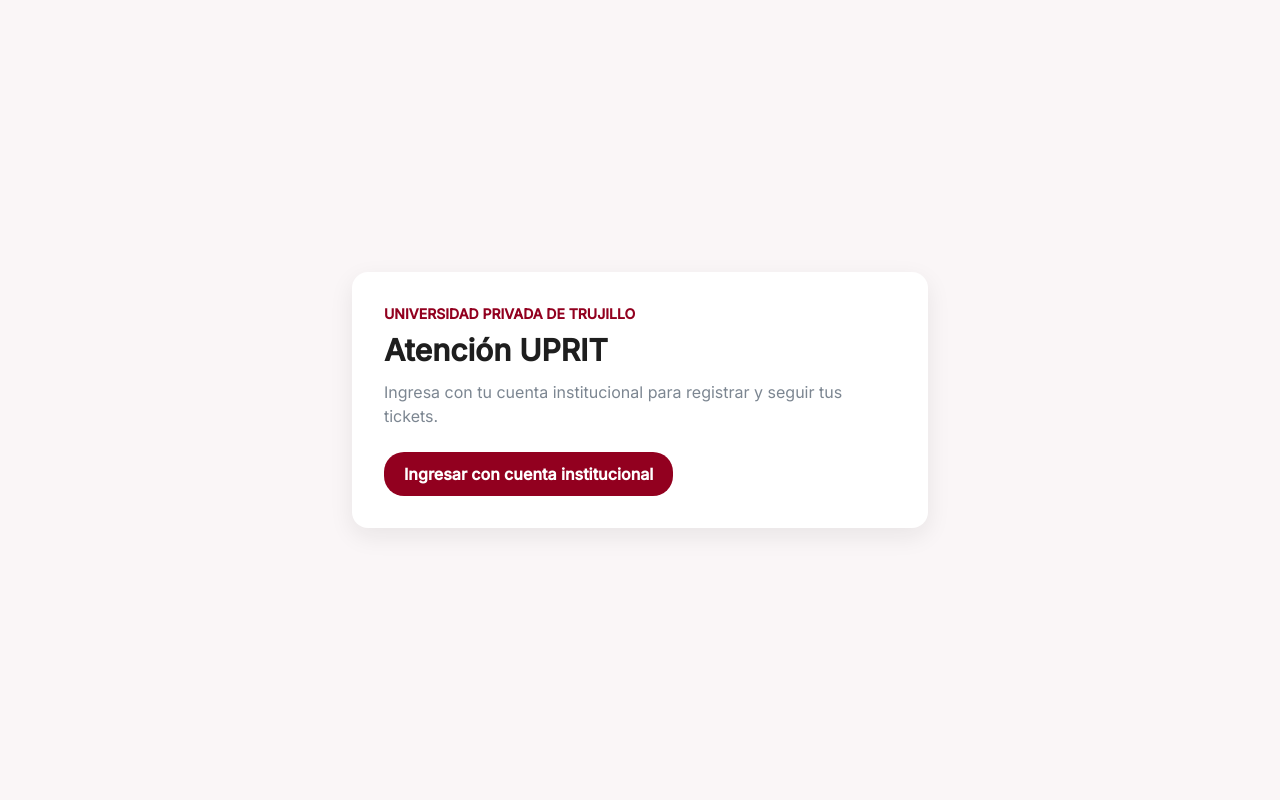
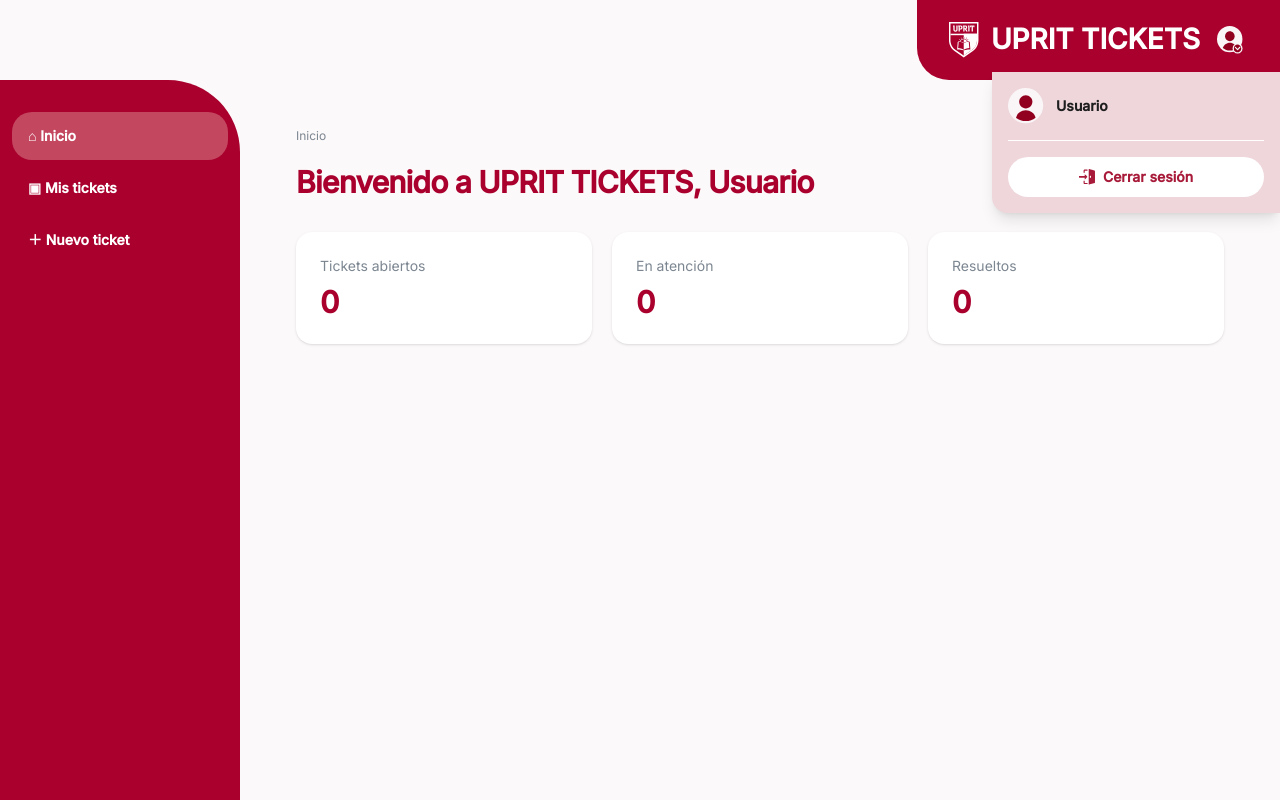
Before and after one commit to jhon-livias/ci-tickets, an Angular app: page / in a window 1280 px wide. Built offline with nearby package versions, Linux system fonts and the light colour scheme.

Commit message:
feat(ui): reutilizar layouts de idiomas en tickets

```diff
--- a/src/app/core/auth/tickets-auth.service.ts
+++ b/src/app/core/auth/tickets-auth.service.ts
@@ -7,6 +7,7 @@
 }
 
 interface LoginResponse {
+  readonly csrfToken: string;
   readonly user: { readonly id: string; readonly username: string; readonly profile: { readonly firstName: string; readonly paternalLastName: string } | null };
 }
 
@@ -15,6 +16,7 @@
 @Injectable({ providedIn: 'root' })
 export class TicketsAuthService {
   readonly user = signal<TicketsUser | null>(null);
+  private csrfToken: string | null = null;
 
   async login(username: string, password: string, recaptchaToken: string): Promise<void> {
     const response = await fetch(`${authBaseUrl}/login`, {
@@ -24,11 +26,19 @@
       body: JSON.stringify({ username, password, recaptchaToken }),
     });
     if (!response.ok) throw new Error('No pudimos iniciar sesión. Verifica tus credenciales e inténtalo nuevamente.');
-    this.user.set(toUser(await response.json() as unknown));
+    const session = toSession(await response.json() as unknown);
+    this.csrfToken = session.csrfToken;
+    this.user.set(session.user);
+  }
+
+  async logout(): Promise<void> {
+    try {
+      await fetch(`${authBaseUrl}/logout`, { method: 'POST', credentials: 'include', headers: this.csrfToken ? { 'X-CSRF-Token': this.csrfToken } : {} });
+    } finally { this.csrfToken = null; this.user.set(null); }
   }
 }
 
-const toUser = (value: unknown): TicketsUser => {
+const toSession = (value: unknown): { readonly csrfToken: string; readonly user: TicketsUser } => {
   if (!value || typeof value !== 'object') throw new Error('Respuesta de autenticación inválida.');
   const user = (value as Record<string, unknown>)['user'];
   if (!user || typeof user !== 'object') throw new Error('Respuesta de autenticación inválida.');
@@ -41,5 +51,7 @@
     typeof (profile as Record<string, unknown>)['firstName'] === 'string' &&
     typeof (profile as Record<string, unknown>)['paternalLastName'] === 'string'
     ? `${(profile as Record<string, string>)['firstName']} ${(profile as Record<string, string>)['paternalLastName']}` : null;
-  return { id: candidate['id'], username: candidate['username'], displayName };
+  const csrfToken = (value as Record<string, unknown>)['csrfToken'];
+  if (typeof csrfToken !== 'string') throw new Error('Respuesta de autenticación inválida.');
+  return { csrfToken, user: { id: candidate['id'], username: candidate['username'], displayName } };
 };
--- a/src/app/features/auth/pages/login/tickets-login.component.html
+++ b/src/app/features/auth/pages/login/tickets-login.component.html
@@ -1,7 +1,6 @@
-<main class="grid min-h-dvh place-items-center bg-[#faf6f7] p-6">
-  <section class="w-full max-w-md rounded-2xl bg-white p-8 shadow-[0_8px_24px_rgb(30_30_30_/_8%)]">
-    <p class="text-sm font-semibold text-[#92001f]">ATENCIÓN UPRIT</p>
-    <h1 class="mt-2 text-3xl font-semibold text-[#1e1e1e]">Iniciar sesión</h1>
+<app-auth-layout>
+  <section aria-labelledby="login-title">
+    <h1 id="login-title" class="text-center text-2xl font-semibold text-[#1e1e1e]">Iniciar sesión</h1>
     <form class="mt-6 space-y-4" (submit)="submit($event)">
       <label class="block text-sm font-medium">Usuario o correo<input class="mt-1 w-full rounded-lg border p-3" autocomplete="username" [value]="username()" (input)="username.set(value($event))" /></label>
       <label class="block text-sm font-medium">Contraseña<input class="mt-1 w-full rounded-lg border p-3" type="password" autocomplete="current-password" [value]="password()" (input)="password.set(value($event))" /></label>
@@ -10,4 +9,4 @@
     </form>
     <p class="mt-5 text-center text-xs text-[#7c8691]">Este sitio está protegido por reCAPTCHA de Google.</p>
   </section>
-</main>
+</app-auth-layout>
--- a/src/app/features/auth/pages/login/tickets-login.component.ts
+++ b/src/app/features/auth/pages/login/tickets-login.component.ts
@@ -3,9 +3,11 @@
 
 import { TicketsAuthService } from '../../../../core/auth/tickets-auth.service';
 import { RecaptchaService } from '../../../../core/security/recaptcha.service';
+import { AuthLayoutComponent } from '../../../../layouts/auth-layout/auth-layout.component';
 
 @Component({
   selector: 'app-tickets-login',
+  imports: [AuthLayoutComponent],
   templateUrl: './tickets-login.component.html',
 })
 export class TicketsLoginComponent {
--- a/src/app/features/tickets/pages/home/tickets-home.component.html
+++ b/src/app/features/tickets/pages/home/tickets-home.component.html
@@ -1,8 +1,6 @@
-<main class="grid min-h-dvh place-items-center bg-[#faf6f7] p-6">
-  <section class="w-full max-w-xl rounded-2xl bg-white p-8 shadow-[0_8px_24px_rgb(30_30_30_/_8%)]">
-    <p class="text-sm font-semibold text-[#92001f]">UNIVERSIDAD PRIVADA DE TRUJILLO</p>
-    <h1 class="mt-2 font-[var(--font-heading)] text-3xl font-semibold text-[#1e1e1e]">Atención UPRIT</h1>
-    <p class="mt-3 text-[#7c8691]">Ingresa con tu cuenta institucional para registrar y seguir tus tickets.</p>
-    <button type="button" class="mt-6 rounded-lg bg-[#92001f] px-5 py-2.5 font-semibold text-white" (click)="login()">Ingresar con cuenta institucional</button>
-  </section>
+<main class="min-h-dvh bg-[#fcf9fa]">
+  <header class="relative z-20 flex h-18 items-center justify-between px-5 sm:h-20 sm:px-8"><button class="grid size-10 place-items-center rounded-lg text-[#5e5254] hover:bg-[#faf6f7] lg:hidden" type="button" (click)="toggleMenu()" aria-label="Abrir menú">☰</button><span></span><div class="-mr-5 flex h-full items-center gap-3 rounded-bl-[2rem] bg-[#a9002d] px-5 text-white sm:-mr-8 sm:px-8"><img class="h-7 w-auto sm:h-9" src="/assets/layout/logo-profile.svg" alt="" /><span class="font-[var(--font-geist)] text-lg font-black sm:text-[28px]">UPRIT TICKETS</span><button class="grid size-9 place-items-center rounded-full hover:bg-white/15" type="button" (click)="toggleProfile()" aria-label="Ver perfil"><img class="h-7 w-auto" src="/assets/layout/profile.svg" alt="" /></button></div></header>
+  <aside class="fixed inset-y-0 left-0 z-30 flex w-72 flex-col bg-[#a9002d] pt-24 text-white shadow-2xl transition-transform lg:absolute lg:top-20 lg:w-60 lg:translate-x-0 lg:rounded-tr-[4.5rem] lg:pt-8 lg:shadow-none" [class.-translate-x-full]="!menuOpen()" aria-label="Navegación de Tickets"><nav class="space-y-1 px-3"><a class="flex min-h-12 items-center gap-3 rounded-lg bg-[#c44760] px-4 text-sm font-semibold" routerLink="/">⌂ Inicio</a><a class="flex min-h-12 items-center gap-3 rounded-lg px-4 text-sm font-semibold hover:bg-white/15" href="#">▣ Mis tickets</a><a class="flex min-h-12 items-center gap-3 rounded-lg px-4 text-sm font-semibold hover:bg-white/15" href="#">＋ Nuevo ticket</a></nav></aside>
+  <section class="px-6 py-8 sm:px-10 sm:py-10 lg:ml-60 lg:px-14 lg:py-12"><p class="text-xs text-[#7c8691]">Inicio</p><h1 class="mt-5 font-[var(--font-heading)] text-2xl font-semibold tracking-tight text-[#a9002d] sm:text-3xl">Bienvenido a UPRIT TICKETS, {{ displayName() }}</h1><div class="mt-8 grid gap-5 sm:grid-cols-3"><article class="rounded-2xl bg-white p-6 shadow-sm"><p class="text-sm text-[#7c8691]">Tickets abiertos</p><p class="mt-2 text-3xl font-semibold text-[#a9002d]">0</p></article><article class="rounded-2xl bg-white p-6 shadow-sm"><p class="text-sm text-[#7c8691]">En atención</p><p class="mt-2 text-3xl font-semibold text-[#a9002d]">0</p></article><article class="rounded-2xl bg-white p-6 shadow-sm"><p class="text-sm text-[#7c8691]">Resueltos</p><p class="mt-2 text-3xl font-semibold text-[#a9002d]">0</p></article></div></section>
+  <aside class="absolute right-0 top-18 z-20 w-72 rounded-bl-2xl bg-[#eed6db] px-4 py-4 text-[#1e1e1e] shadow-lg transition-transform" [class.translate-x-full]="!profileOpen()"><div class="flex items-center gap-3"><img class="size-9" src="/assets/layout/menu-profile.svg" alt="" /><p class="text-sm font-semibold">{{ displayName() }}</p></div><div class="mt-4 h-px bg-white"></div><button class="mt-4 flex h-10 w-full items-center justify-center gap-2 rounded-full bg-white text-sm font-semibold text-[#a81a39]" type="button" (click)="logout()"><img class="size-4" src="/assets/layout/logout.svg" alt="" />Cerrar sesión</button></aside>
 </main>
--- a/src/app/features/tickets/pages/home/tickets-home.component.ts
+++ b/src/app/features/tickets/pages/home/tickets-home.component.ts
@@ -1,14 +1,24 @@
-import { Component, inject } from '@angular/core';
-import { Router } from '@angular/router';
+import { Component, computed, inject, signal } from '@angular/core';
+import { Router, RouterLink } from '@angular/router';
+import { TicketsAuthService } from '../../../../core/auth/tickets-auth.service';
 
 @Component({
   selector: 'app-tickets-home',
+  imports: [RouterLink],
   templateUrl: './tickets-home.component.html',
 })
 export class TicketsHomeComponent {
   private readonly router = inject(Router);
+  private readonly auth = inject(TicketsAuthService);
+  readonly menuOpen = signal(false);
+  readonly profileOpen = signal(false);
+  readonly displayName = computed(() => this.auth.user()?.displayName || this.auth.user()?.username || 'Usuario');
 
   login(): void {
     void this.router.navigateByUrl('/login');
   }
+
+  toggleMenu(): void { this.menuOpen.update((value) => !value); }
+  toggleProfile(): void { this.profileOpen.update((value) => !value); }
+  async logout(): Promise<void> { await this.auth.logout(); await this.router.navigateByUrl('/login'); }
 }
--- /dev/null
+++ b/src/app/layouts/auth-layout/auth-layout.component.html
@@ -0,0 +1,15 @@
+<main class="relative grid min-h-dvh place-items-center overflow-hidden bg-[#5e5254] px-4 py-8 font-[var(--font-geist)] sm:px-8">
+  <img ngSrc="/assets/auth/login/background-administrativo.png" width="1600" height="1000" priority alt="" class="absolute inset-0 h-full w-full object-cover" />
+  <div class="absolute inset-0 bg-[#5e5254]/70" aria-hidden="true"></div>
+  <section class="relative grid w-full max-w-[916px] overflow-hidden rounded-[20px] bg-white shadow-[0_8px_24px_rgb(0_0_0_/_24%)] lg:grid-cols-2" aria-label="Sistema de Tickets UPRIT">
+    <aside class="relative hidden min-h-[775px] overflow-hidden bg-white lg:block" aria-label="Bienvenida">
+      <img ngSrc="/assets/auth/login/panel-graphic.svg" width="460" height="775" priority alt="" class="absolute inset-0 h-full w-full" />
+      <img ngSrc="/assets/auth/login/illustration.png" width="4000" height="3000" alt="Comunidad universitaria UPRIT" class="absolute left-[-4%] top-[27%] h-[50%] w-full object-fill object-[49%_56%] contrast-125" />
+      <div class="relative h-full p-9 text-white"><p class="w-fit rounded-full bg-white px-5 py-1.5 text-xl font-black leading-none text-[#a81a39]">Bienvenido</p><p class="absolute bottom-16 left-1/2 w-[16rem] -translate-x-1/2 text-center text-[1.8rem] font-normal leading-[1.15] text-[#d5b8bf]">“Atención que conecta”</p></div>
+    </aside>
+    <div class="flex min-h-[42rem] items-center px-6 py-12 sm:px-12 lg:min-h-[775px] lg:px-[42px]"><div class="mx-auto w-full max-w-[390px]">
+      <header class="text-center" aria-label="Tickets UPRIT"><img ngSrc="/assets/auth/login/logo-login.svg" width="54" height="54" priority alt="" class="mx-auto mb-2 size-[54px]" /><p class="text-[1.65rem] font-black leading-[0.9] tracking-[-0.055em] text-[#92001f]">TICKETS<br />UPRIT</p><p class="mt-2 text-sm font-medium leading-none text-[#5e5254]">Plataforma de atención</p></header>
+      <div class="mt-9"><ng-content /></div>
+    </div></div>
+  </section>
+</main>
```
Also changed, not shown: src/app/layouts/auth-layout/auth-layout.component.ts (added, +9 -0 lines).
